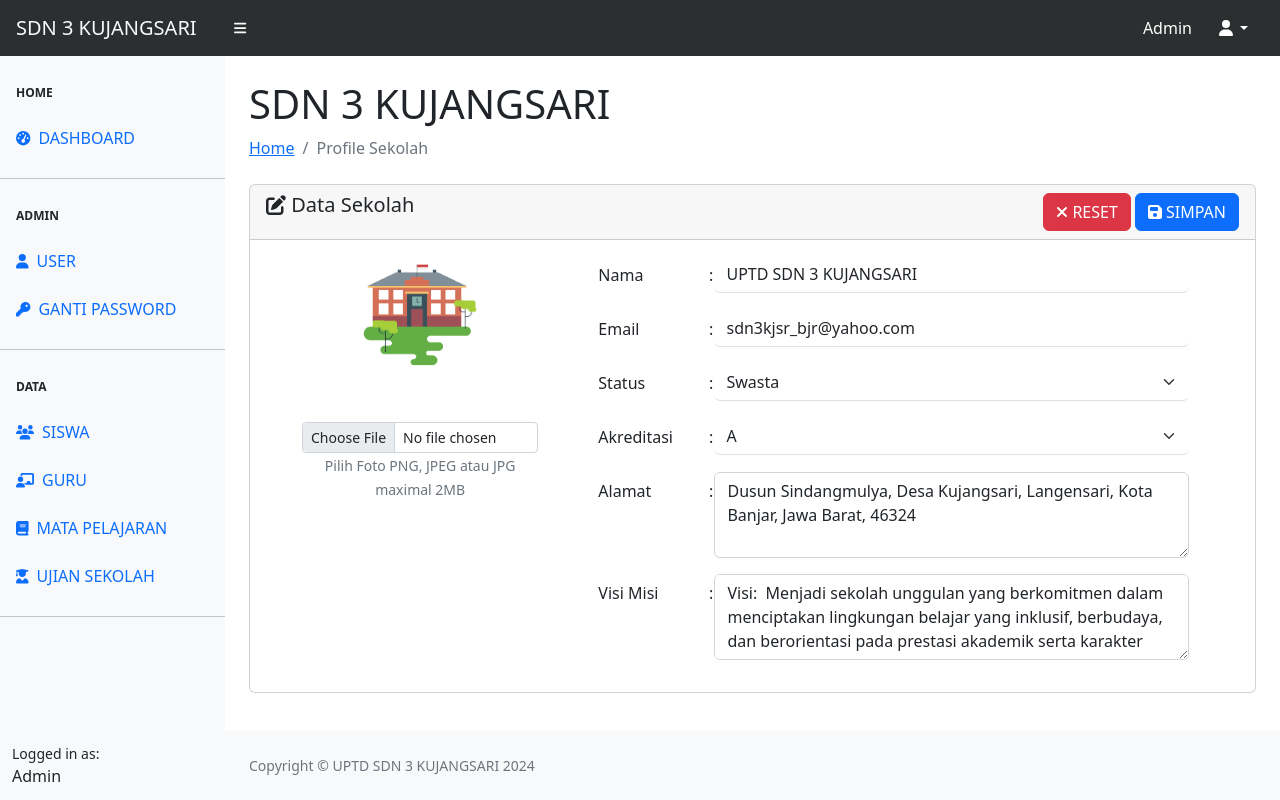
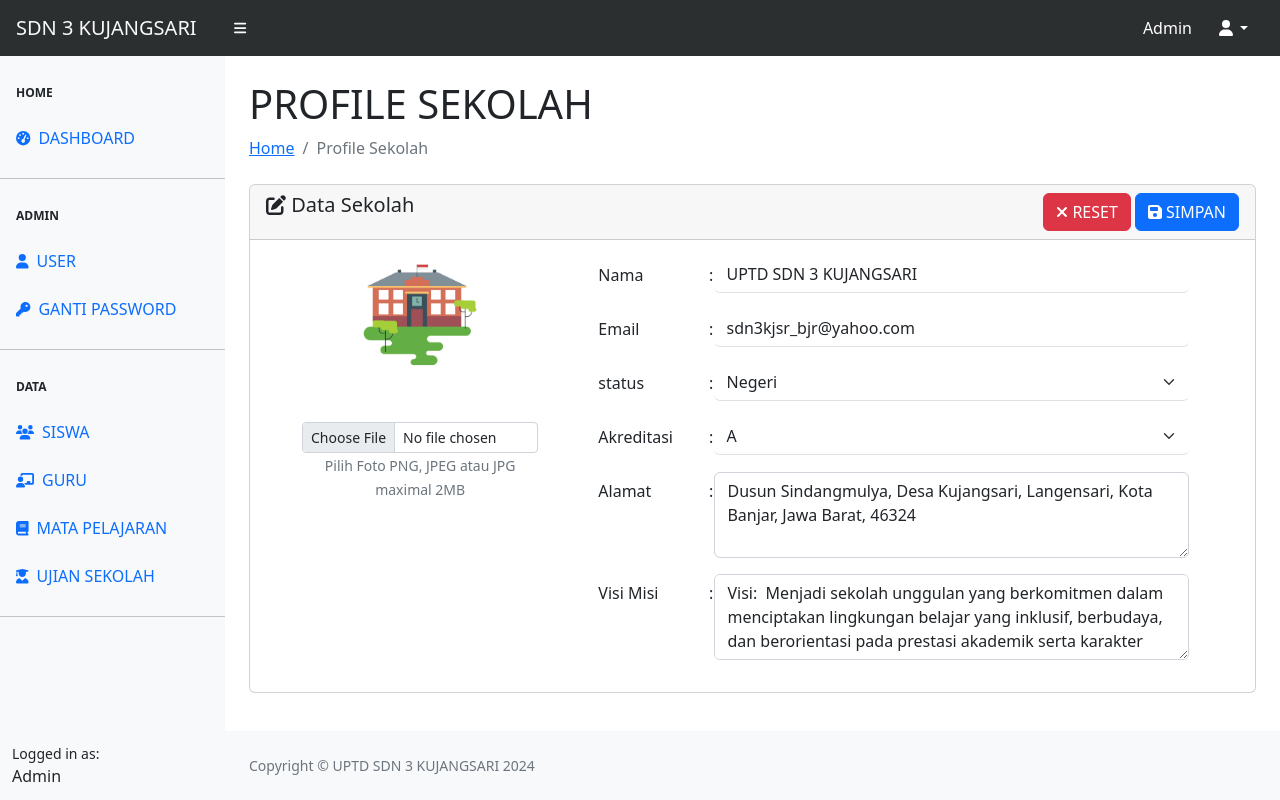
Before and after one commit to Madleyym/sistem-akademik-mengolah-data-sekolah, a PHP site: page /sekolah/school/profile-sekolah.php in a window 1280 px wide. Run offline with PHP 8.4, Linux system fonts and the light colour scheme; a user stored in the database is signed in; data comes from the database, SQL or seed files in the repository; some libraries are stand-ins or nearby versions.

Commit message:
memperbaiki title sekolah

```diff
--- a/school/profile-sekolah.php
+++ b/school/profile-sekolah.php
@@ -47,7 +47,7 @@ $data = mysqli_fetch_array($sekolah);
 <div id="layoutSidenav_content">
     <main>
         <div class="container-fluid px-4">
-            <h1 class="mt-4">SDN 3 KUJANGSARI</h1>
+            <h1 class="mt-4">PROFILE SEKOLAH</h1>
             <ol class="breadcrumb mb-4">
                 <li class="breadcrumb-item "><a href="../index.php">Home</a></li>
                 <li class="breadcrumb-item active">Profile Sekolah</li>
@@ -89,14 +89,14 @@ $data = mysqli_fetch_array($sekolah);
                                     </div>
                                 </div>
                                 <div class="mb-3 row">
-                                    <label for="status" class="col-sm-2 col-form-label">Status</label>
+                                    <label for="status" class="col-sm-2 col-form-label">status</label>
                                     <label for="status" class="col-sm-1 col-form-label">:</label>
                                     <div class="col-9" style="margin-left: -50px">
                                         <select name="status" id="status" class="form-select border-0 border-bottom" required>
                                             <!-- <option value="Negeri">Negeri</option>
                                             <option value="Swasta">Swasta</option> -->
                                             <?php
-                                            $status = ['Negeri', 'Swasta'];
+                                            $status = ['Swasta', 'Negeri'];
                                             foreach ($status as $stt) {
                                                 if ($data['status'] == $stt) { ?>
                                                     <option value="<?= $stt ?>" selected><?= $stt ?></option>
```
